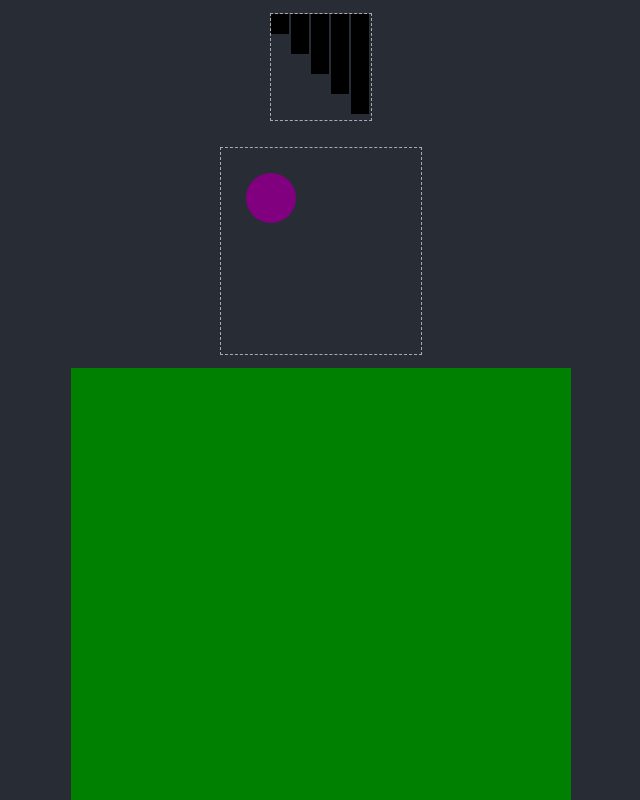
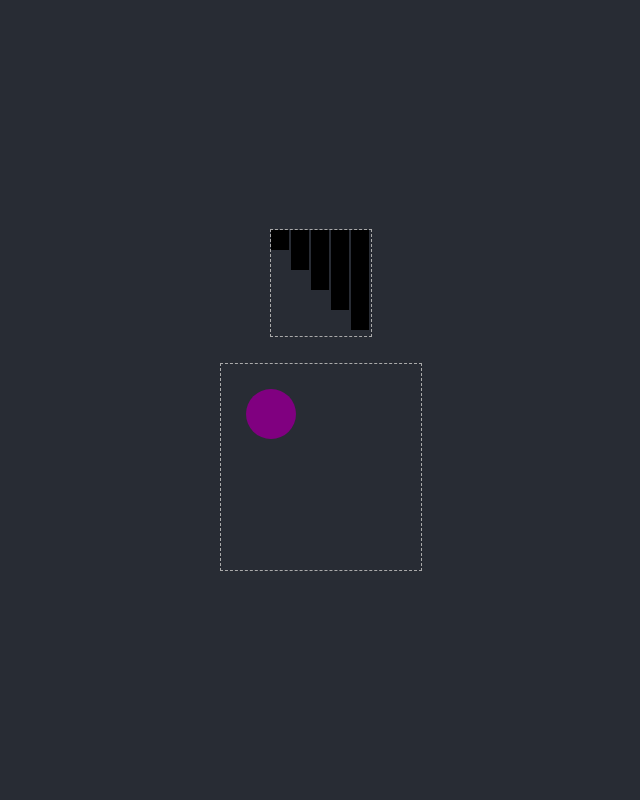
Before and after one commit to igoryen/brine, a React (Create React App) app: page / in a window 1280 px wide. Shown: the top 800 px of the page, without its empty margins (319-959 px from the left). Built offline with nearby package versions, Linux system fonts and the light colour scheme.

Commit message:
removed componen HelloD3

```diff
--- a/src/App.tsx
+++ b/src/App.tsx
@@ -2,7 +2,6 @@ import React from 'react'
 import './App.scss'
 import Ex01Bar from './components/D3/Ex01Bar/Ex01Bar'
 import Ex02Circles from './components/D3/Ex02Circles/Ex02Circles'
-import HelloD3 from './components/D3/HelloD3/HelloD3'
 
 function App() {
   return (
@@ -10,7 +9,6 @@ function App() {
       <header className="App-header">
         <Ex01Bar />
         <Ex02Circles />
-        <HelloD3 />
       </header>
     </div>
   )
--- a/src/components/D3/HelloD3/HelloD3.scss
+++ /dev/null
@@ -1,2 +0,0 @@
-.HelloD3 {
-}
--- a/src/components/D3/HelloD3/HelloD3.tsx
+++ /dev/null
@@ -1,50 +0,0 @@
-/*
-Author: Eli Elad Elrom
-Website: https://EliElrom.com
-License: MIT License
-Component: src/component/HelloD3/HelloD3.tsx
-
-Created with;
-$ npx generate-react-cli component HelloD3 --type=d3
-
-*/
-
-import React, { useEffect, RefObject } from 'react'
-import './HelloD3.scss'
-import * as d3 from 'd3' // yarn add d3 @types/d3
-
-const HelloD3 = () /* or ( props : IHelloD3Props ) */ => {
-  const ref: RefObject<HTMLDivElement> = React.createRef()
-
-  useEffect(() => {
-    draw()
-  })
-
-  const draw = () => {
-    d3.select(ref.current).append('p').text('Hello World')
-    d3.select('svg')
-      .append('g')
-      .attr('transform', 'translate(250, 0)')
-      .append('rect').attr('width', 500)
-      .attr('height', 500)
-      .attr('fill', 'tomato')
-  }
-
-  return (
-    <div className="learn D3 HelloD3" ref={ref}>
-      <svg width="500" height="500">
-        <g transform="translate(0, 0)">
-          <rect width="500" height="500" fill="green" />
-        </g>
-      </svg>
-    </div>
-  )
-}
-
-/*
-interface IHelloD3Props {
-  // TODO
-}
-*/
-
-export default HelloD3
```
Also changed, not shown: 1 other file (tests, documents, lock files or other folders).
